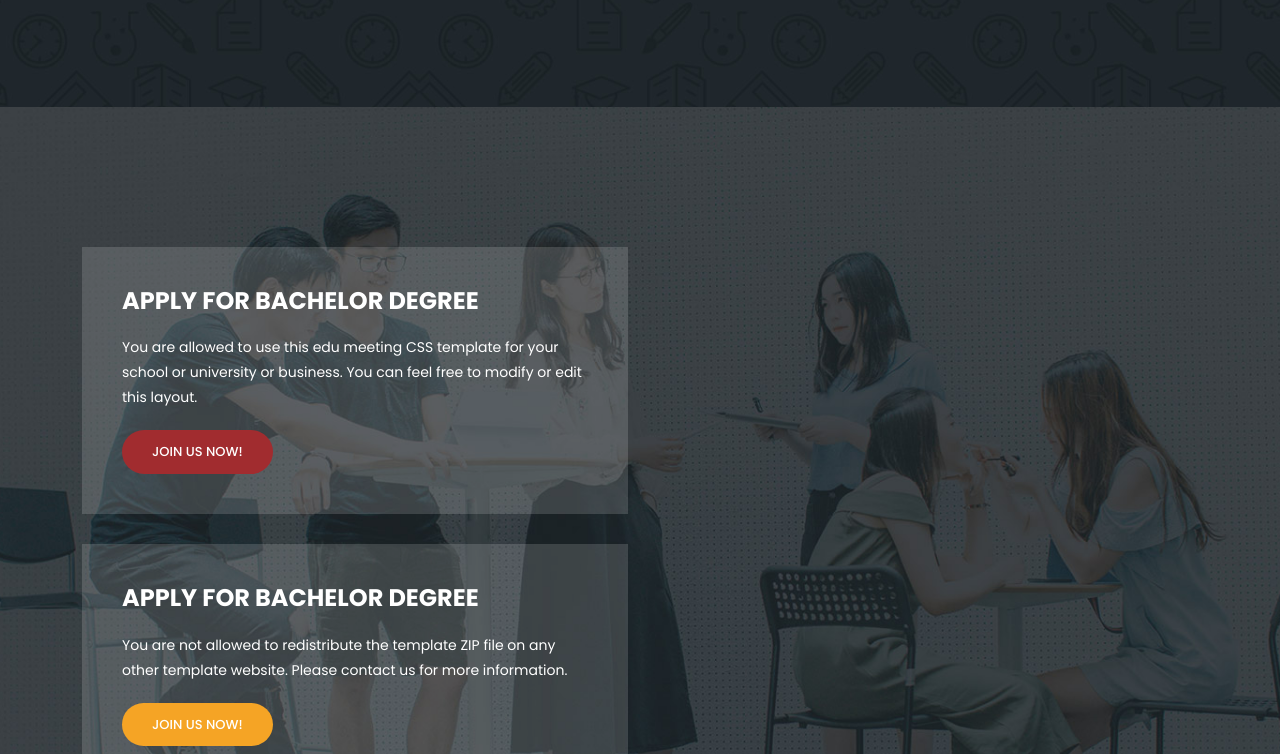
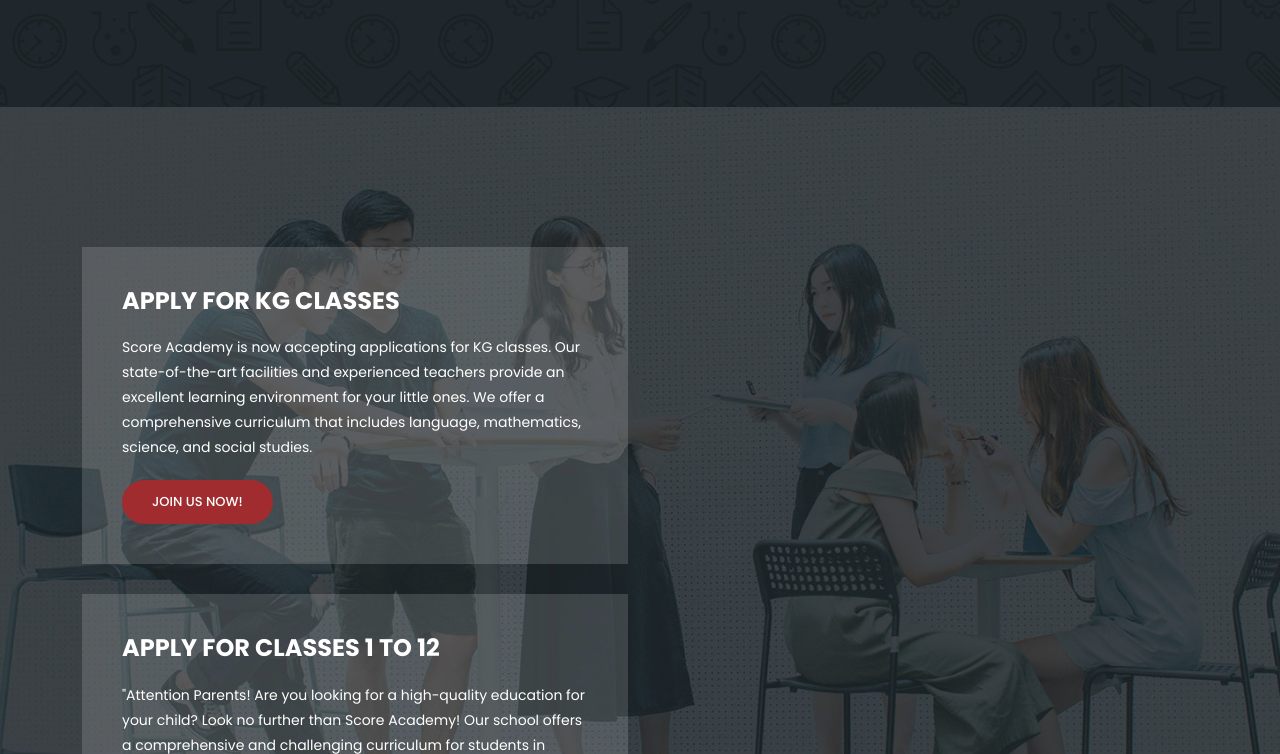
Before and after one commit to shas-hussan/Score-Academy, a plain HTML site: page index.html in a window 1280 px wide. Shown: the part 2046-2800 px from the top of the page. Drawn offline with nearby package versions, Linux system fonts and the light colour scheme.

Commit message:
secondary edits

```diff
--- a/index.html
+++ b/index.html
@@ -44,11 +44,11 @@
 
                           <li class="scroll-to-section"><a href="#apply">Apply Now</a></li>
                           <li class="has-sub">
-                              <a href="javascript:void(0)">Pages</a>
+                              <!-- <a href="javascript:void(0)">Pages</a>
                               <ul class="sub-menu">
                                   <li><a href="meetings.html">Upcoming Meetings</a></li>
                                   <li><a href="meeting-details.html">Meeting Details</a></li>
-                              </ul>
+                              </ul> -->
                           </li>
                           <li class="scroll-to-section"><a href="#courses">Courses</a></li>
                           <li class="scroll-to-section"><a href="#contact">Contact Us</a></li>
@@ -133,7 +133,7 @@
     </div>
   </section>
 
-  <section class="upcoming-meetings" id="meetings">
+  <section class="upcoming-meetings" id="courses">
     <div class="container">
       <div class="row">
         <div class="col-lg-12">
@@ -240,8 +240,8 @@
           <div class="row">
             <div class="col-lg-12">
               <div class="item">
-                <h3>APPLY FOR BACHELOR DEGREE</h3>
-                <p>You are allowed to use this edu meeting CSS template for your school or university or business. You can feel free to modify or edit this layout.</p>
+                <h3>APPLY FOR KG CLASSES</h3>
+                <p>Score Academy is now accepting applications for KG classes. Our state-of-the-art facilities and experienced teachers provide an excellent learning environment for your little ones. We offer a comprehensive curriculum that includes language, mathematics, science, and social studies.</p>
                 <div class="main-button-red">
                   <div class="scroll-to-section"><a href="#contact">Join Us Now!</a></div>
               </div>
@@ -249,8 +249,8 @@
             </div>
             <div class="col-lg-12">
               <div class="item">
-                <h3>APPLY FOR BACHELOR DEGREE</h3>
-                <p>You are not allowed to redistribute the template ZIP file on any other template website. Please contact us for more information.</p>
+                <h3>APPLY FOR CLASSES 1 TO 12</h3>
+                <p>"Attention Parents! Are you looking for a high-quality education for your child? Look no further than Score Academy! Our school offers a comprehensive and challenging curriculum for students in classes 1 to 12. Our dedicated teachers and state-of-the-art facilities provide a nurturing and stimulating environment for your child to learn and grow.</p>
                 <div class="main-button-yellow">
                   <div class="scroll-to-section"><a href="#contact">Join Us Now!</a></div>
               </div>
@@ -264,7 +264,7 @@
     </div>
   </section>
 
-  <section class="our-courses" id="courses">
+  <section class="our-courses" id="icourses">
     <div class="container">
       <div class="row">
         <div class="col-lg-12">
```
